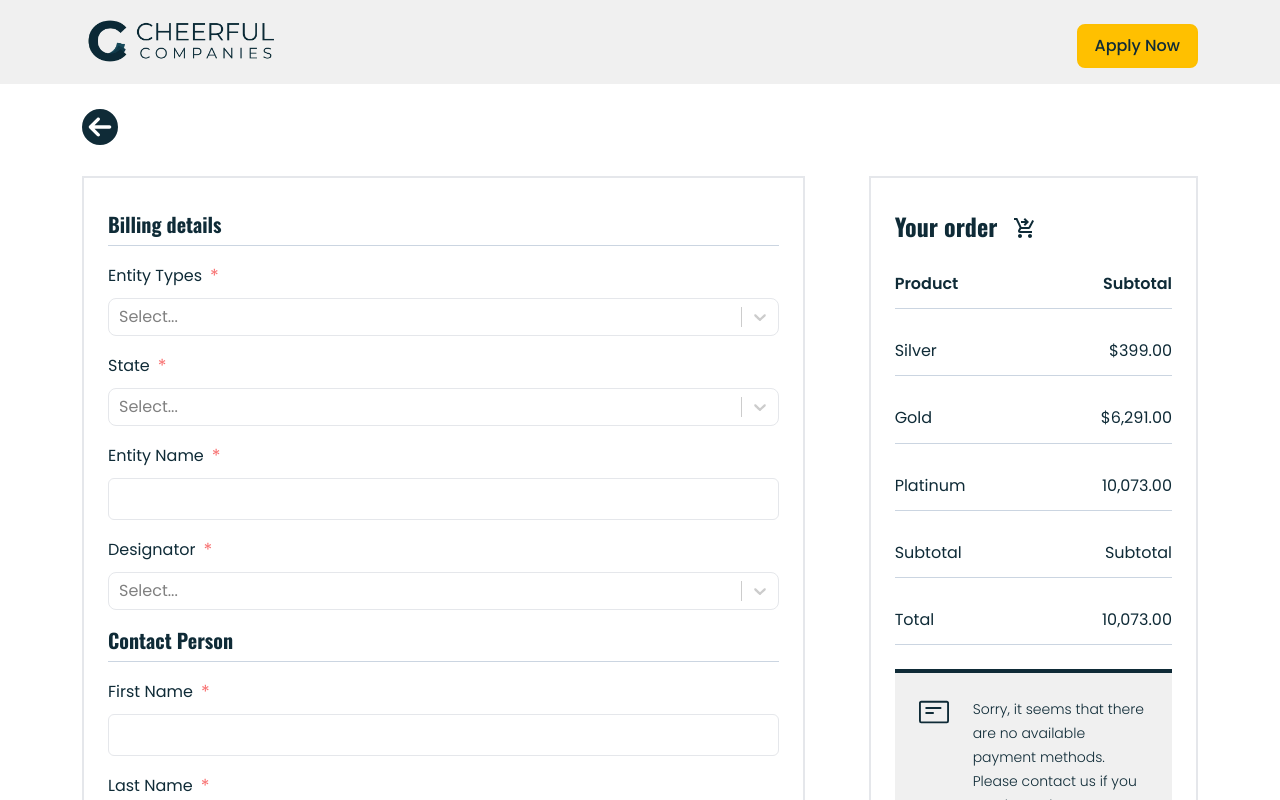
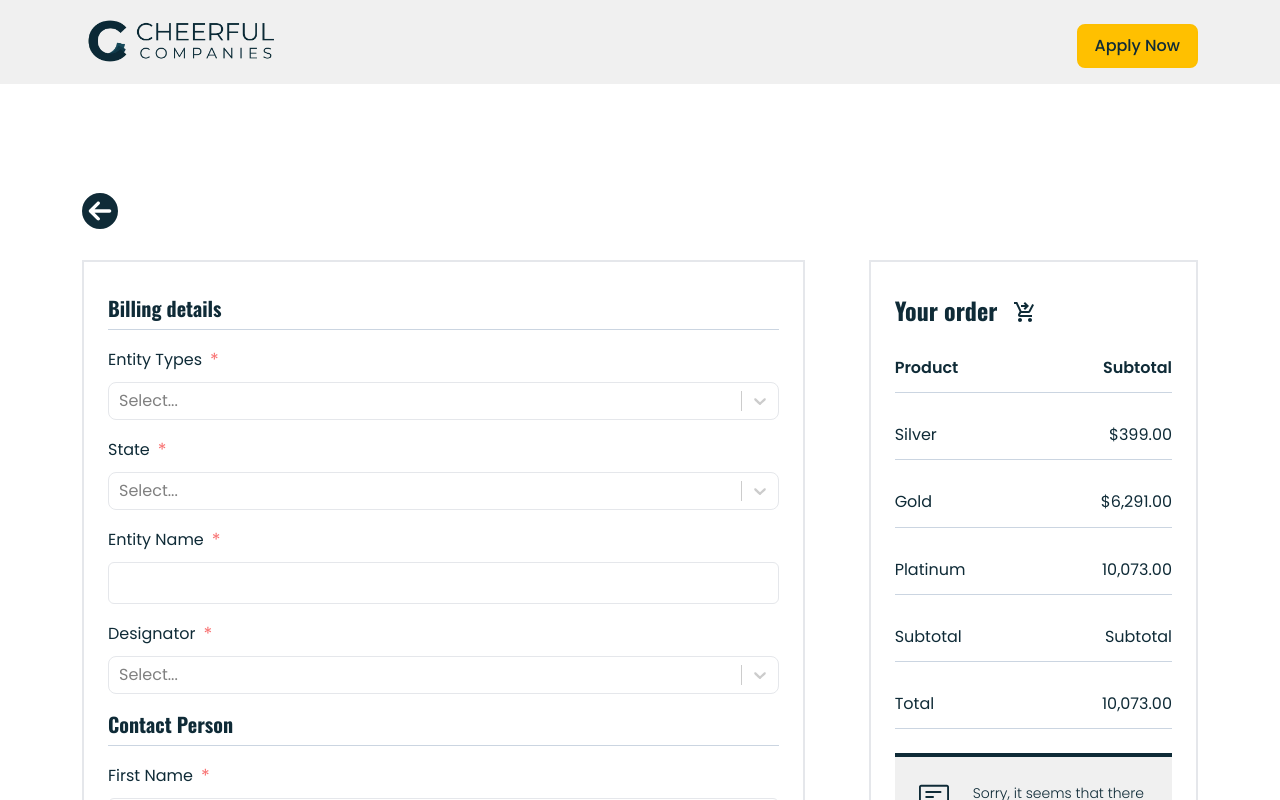
Before and after one commit to MohamedNagy0/Cheerful-Companies, a React (Vite) app: page /checkOut in a window 1280 px wide. Shown: the top 800 px of the page. Built offline with nearby package versions, Linux system fonts and the light colour scheme.

Commit message:
change nave style

```diff
--- a/src/components/HeaderSection/Header.jsx
+++ b/src/components/HeaderSection/Header.jsx
@@ -2,7 +2,7 @@ import { BiDownArrowCircle } from "react-icons/bi";
 
 function Header() {
   return (
-    <header className=" min-h-screen pt-16 flex justify-center items-center headerCoverImage">
+    <header className="h-screen py-16 flex justify-center items-center headerCoverImage">
       <div className="container flex justify-center items-center flex-col gap-16  h-full">
         <h2
           data-aos="fade-up"
--- a/src/components/myNav/MyNav.jsx
+++ b/src/components/myNav/MyNav.jsx
@@ -12,10 +12,7 @@ function MyNav() {
 
   return (
     <>
-      <Navbar
-        expand="lg"
-        className="bg-primary-bg-gray1 absolute top-0 left-0 w-full py-3 z-50"
-      >
+      <Navbar expand="lg" className="bg-primary-bg-gray1  w-full py-3 z-50">
         <Container>
           <h1 className="w-[200px] h-[50px]">
             <Link to="/">
```
